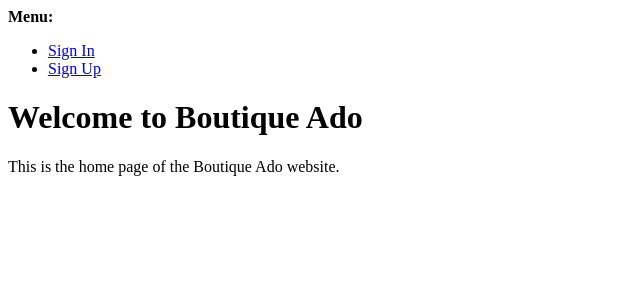
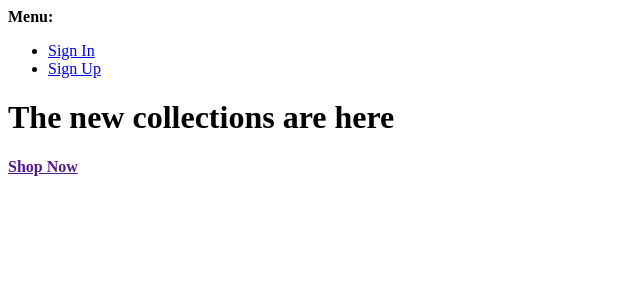
Before and after one commit to Reme65/boutique_ado_v1, a Django app: template home/templates/home/index.html in a window 1280 px wide. Shown: the top 300 px of the page, without its empty margins (0-640 px from the left). Run offline with Django 3.2, Linux system fonts and the light colour scheme; the template is opened without the code that fills it, so the values that code supplies are empty.

Commit message:
add homepage content

```diff
--- a/home/templates/home/index.html
+++ b/home/templates/home/index.html
@@ -1,12 +1,27 @@
-{% extends 'base.html' %}
+{% extends "base.html" %}
+
 {% load static %}
 
+{% block page_header %}
+    <div class="container header-container">
+        <div class="row">
+            <div class="col"></div>
+        </div>
+    </div>
+{% endblock %}
+
 {% block content %}
-    <div class="container">
-        <div class="row">
-            <div class="col-md-12">
-                <h1>Welcome to Boutique Ado</h1>
-                <p>This is the home page of the Boutique Ado website.</p>
+    <div class="container h-100">
+        <div class="row h-100">
+            <div class="col-7 col-md-6 my-auto">
+                <h1 class="display-4 logo-font text-black">
+                    The new collections are here
+                </h1>
+                <div class="my-5">
+                    <h4>
+                        <a href="" class="shop-now-button btn btn-lg rounded-0 text-uppercase py-3">Shop Now</a>
+                    </h4>
+                </div>
             </div>
         </div>
     </div>
```
